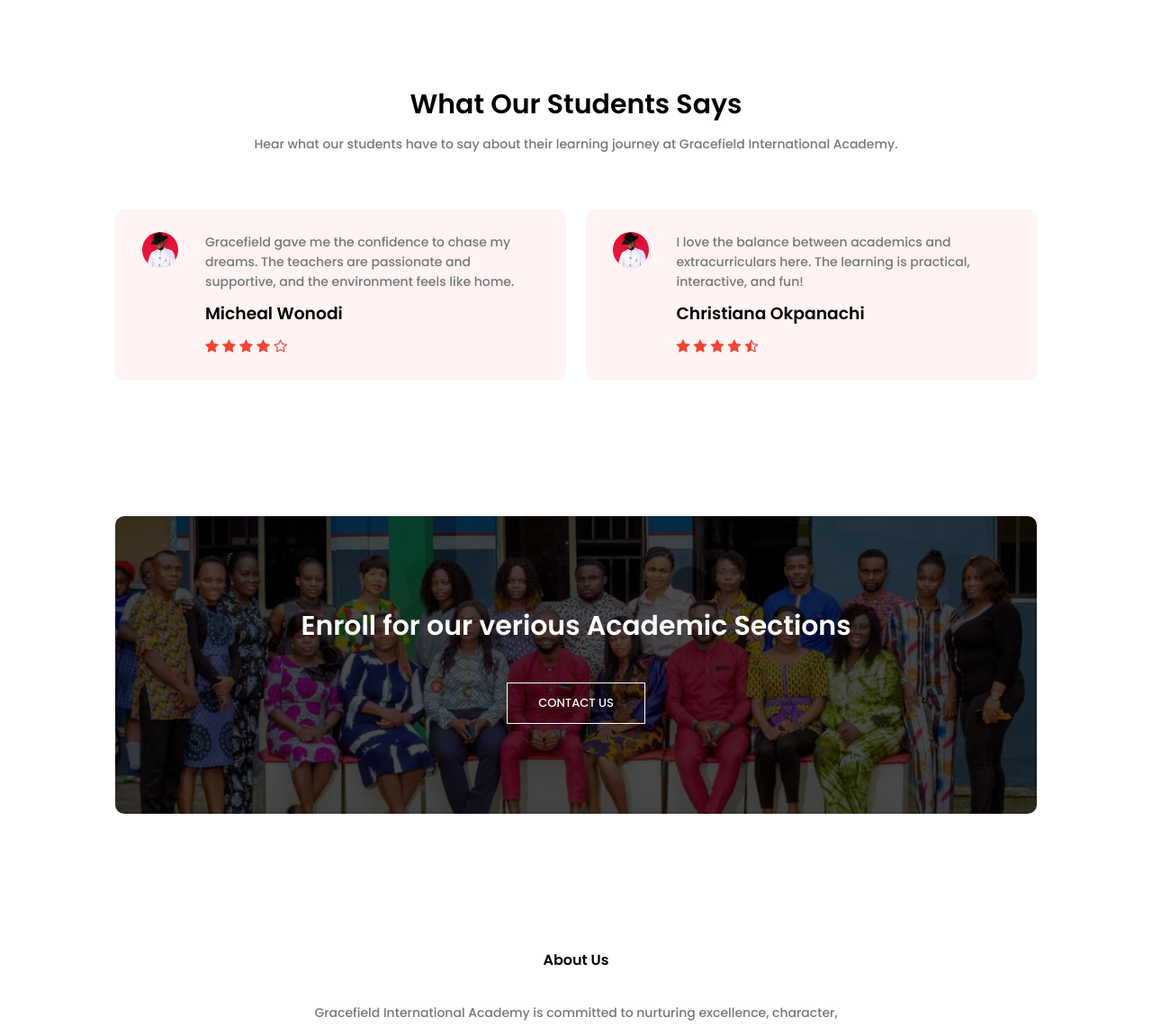
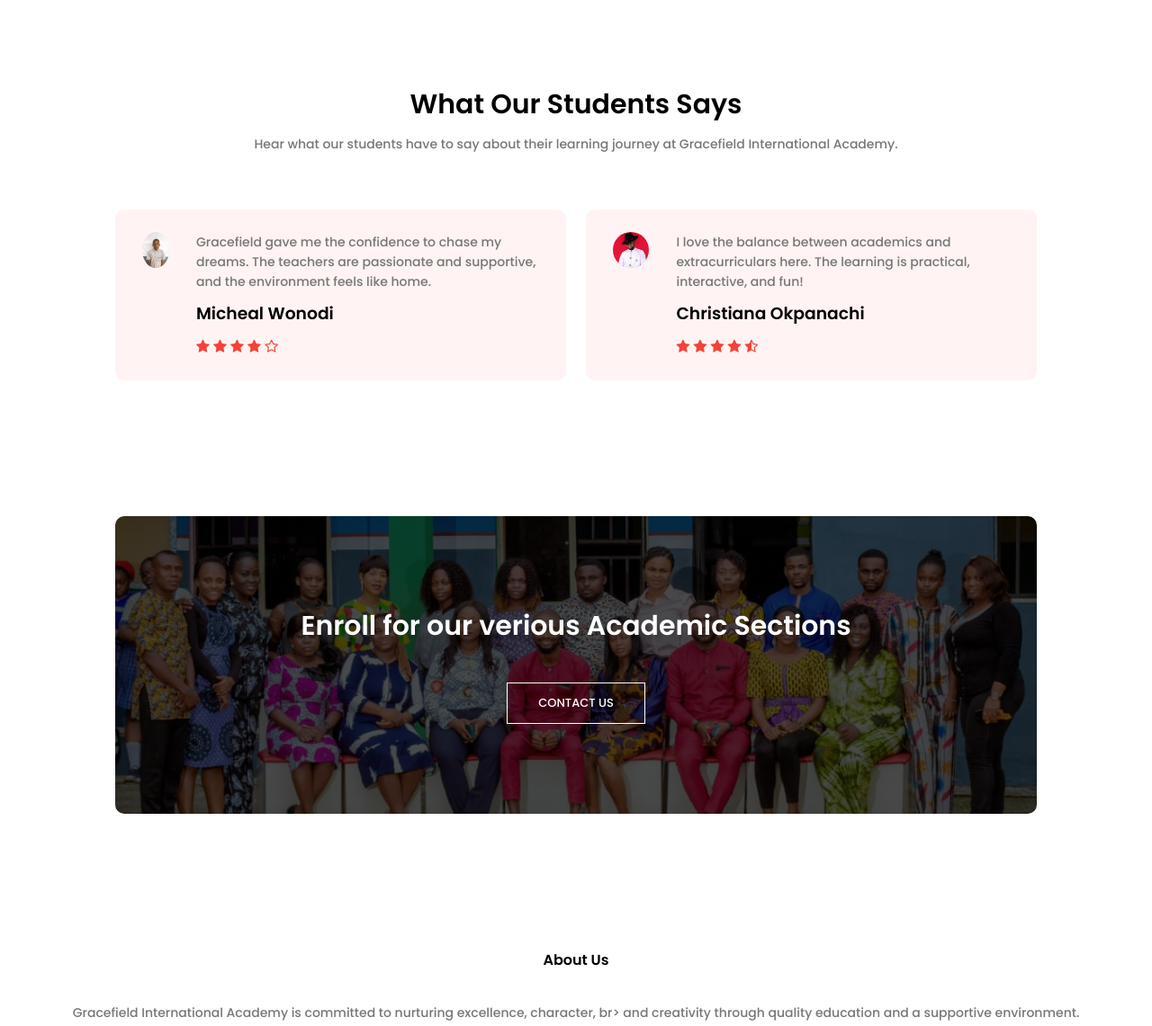
Before and after one commit to Umanahhope/Greacefield-website, a plain HTML site: page index.html in a window 1280 px wide. Shown: the part 3379-4520 px from the top of the page at 90% size. Drawn offline with Linux system fonts and the light colour scheme; a web font is replaced by a local one.

Commit message:
Add files via upload

```diff
--- a/index.html
+++ b/index.html
@@ -176,7 +176,7 @@
 
  <div class="row">
   <div class="testimonial-col">
-   <img src="./images/hope.jpg" alt="">
+   <img src="./images/sam.jpg" alt="">
    <div>
      <p>Gracefield gave me the confidence to chase my dreams. The teachers are passionate and supportive, and the environment feels like home.
       <h3>Micheal Wonodi</h3>
@@ -224,7 +224,7 @@
   <!-- footer -->
    <section class="footer">
     <h4>About Us</h4>
-    <p>Gracefield International Academy is committed to nurturing excellence, character, <br> and creativity through quality education and a supportive environment.</p>
+    <p>Gracefield International Academy is committed to nurturing excellence, character, br> and creativity through quality education and a supportive environment.</p>
     <div class="icons">
     <!-- <i class="fa fa-facebook"> </i>
     <i class="fa fa-whatsapp"></i> -->
```
